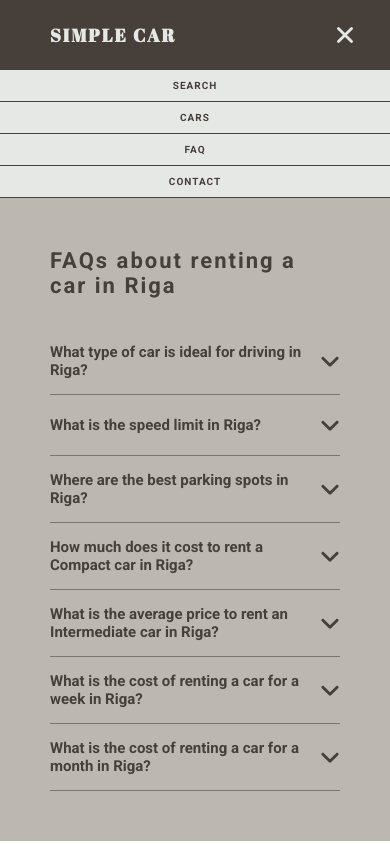
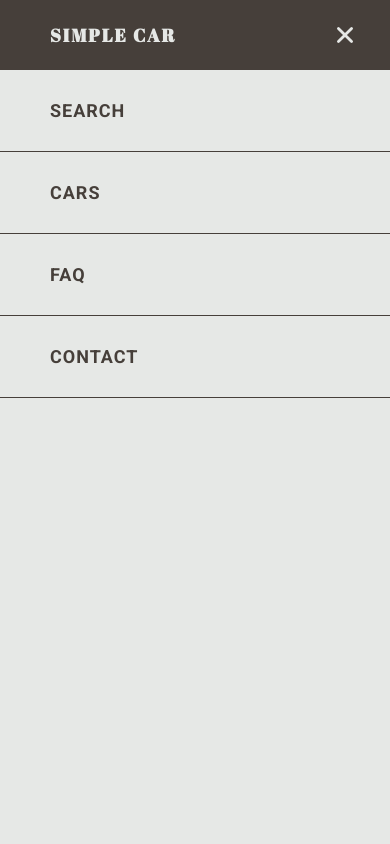
Before and after one commit to Raitis128/rent-car-app, a React (Vite) app: page / in a window 390 px wide. Both pictures are taken after a click on the icon 345 px from the left and 35 px from the top of the page. Shown: the top 844 px of the page. Built offline with nearby package versions, Linux system fonts and the light colour scheme.

Commit message:
Change hidden navigation styles to height be 100%, add functionality to close hidden navigation when link is clicked

```diff
--- a/src/components/Navigation/Navigation.component.tsx
+++ b/src/components/Navigation/Navigation.component.tsx
@@ -25,7 +25,7 @@ const Navigation = () => {
       </header>
       <section>
         {isBurgerOpen ? (
-          <NavigationLinks className={"hidden-links-show"} />
+          <NavigationLinks className={"hidden-links-show"} onClick={handleClick} />
         ) : (
           <NavigationLinks className={"hidden-links"} />
         )}
--- a/src/components/NavigationLinks/NavigationLinks.component.tsx
+++ b/src/components/NavigationLinks/NavigationLinks.component.tsx
@@ -2,15 +2,16 @@ import { Links } from "./NavigationLinks.styles";
 
 interface Props {
   className: string;
+  onClick?: () => void;
 }
 
-const NavigationLinks = ({ className }: Props) => {
+const NavigationLinks = ({ className, onClick }: Props) => {
   const links = ["Search", "Cars", "FAQ", "Contact"];
 
   return (
     <Links className={className}>
       {links.map((link, index) => (
-        <li key={index}>
+        <li key={index} onClick={onClick}>
           <a href="#">{link}</a>
         </li>
       ))}
--- a/src/components/NavigationLinks/NavigationLinks.styles.tsx
+++ b/src/components/NavigationLinks/NavigationLinks.styles.tsx
@@ -27,22 +27,18 @@ export const Links = styled.ul`
   &.hidden-links-show {
     display: flex;
     flex-direction: column;
+    height: 100vh;
     align-items: center;
     background-color: var(--text-primary-color);
     padding: 0;
 
     li {
-      padding: 1rem 0;
+      padding: 3rem 0;
+      font-size: 1.8rem;
       width: 100%;
-      text-align: center;
+      padding-left: 5rem;
       color: var(--primary-color);
       border-bottom: 1px solid var(--primary-color);
-
-      &:hover {
-        background-color: var(--primary-color);
-        color: var(--text-primary-color);
-        opacity: 0.9;
-      }
     }
   }
 
```
